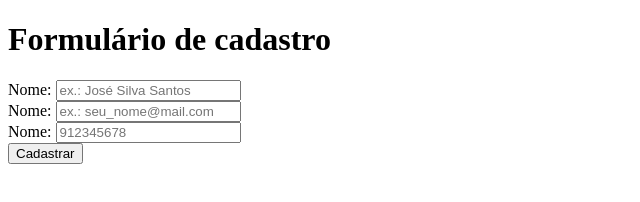
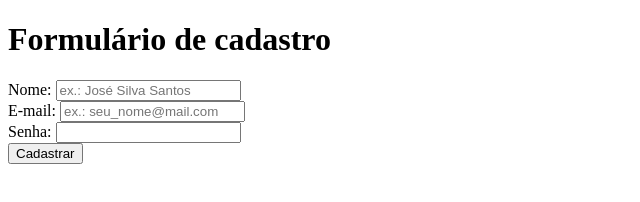
Before and after one commit to ericDK89/exercicio_html, a plain HTML site: page index.html in a window 1280 px wide. Shown: the full height of the page, 0-640 px from the left. Drawn offline with Linux system fonts and the light colour scheme.

Commit message:
fixed labels names

```diff
--- a/index.html
+++ b/index.html
@@ -15,7 +15,7 @@
 
       <br />
 
-      <label for="input-email">Nome: </label>
+      <label for="input-email">E-mail: </label>
       <input
         type="email"
         id="input-email"
@@ -24,8 +24,8 @@
 
       <br />
 
-      <label for="input-password">Nome: </label>
-      <input type="password" id="input-password" placeholder="912345678" />
+      <label for="input-password">Senha: </label>
+      <input type="password" id="input-password" />
 
       <br />
 
```
